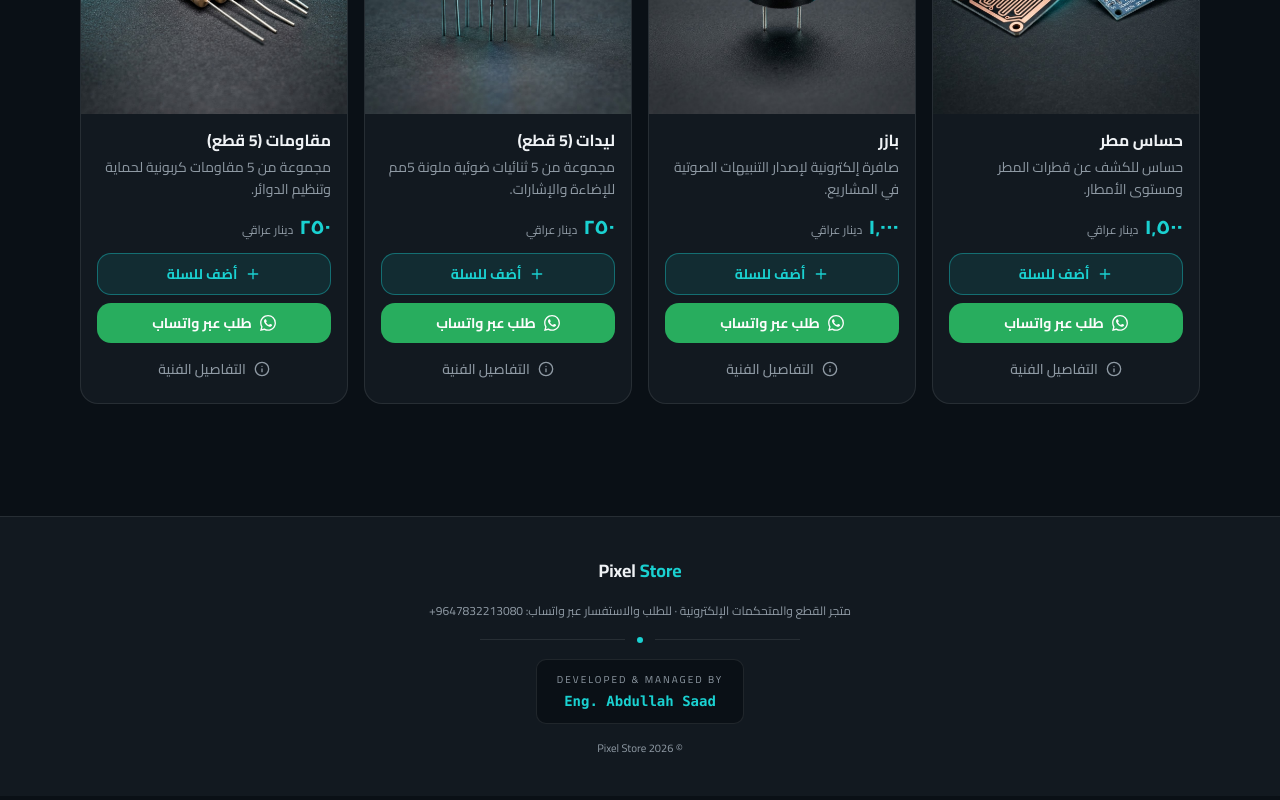
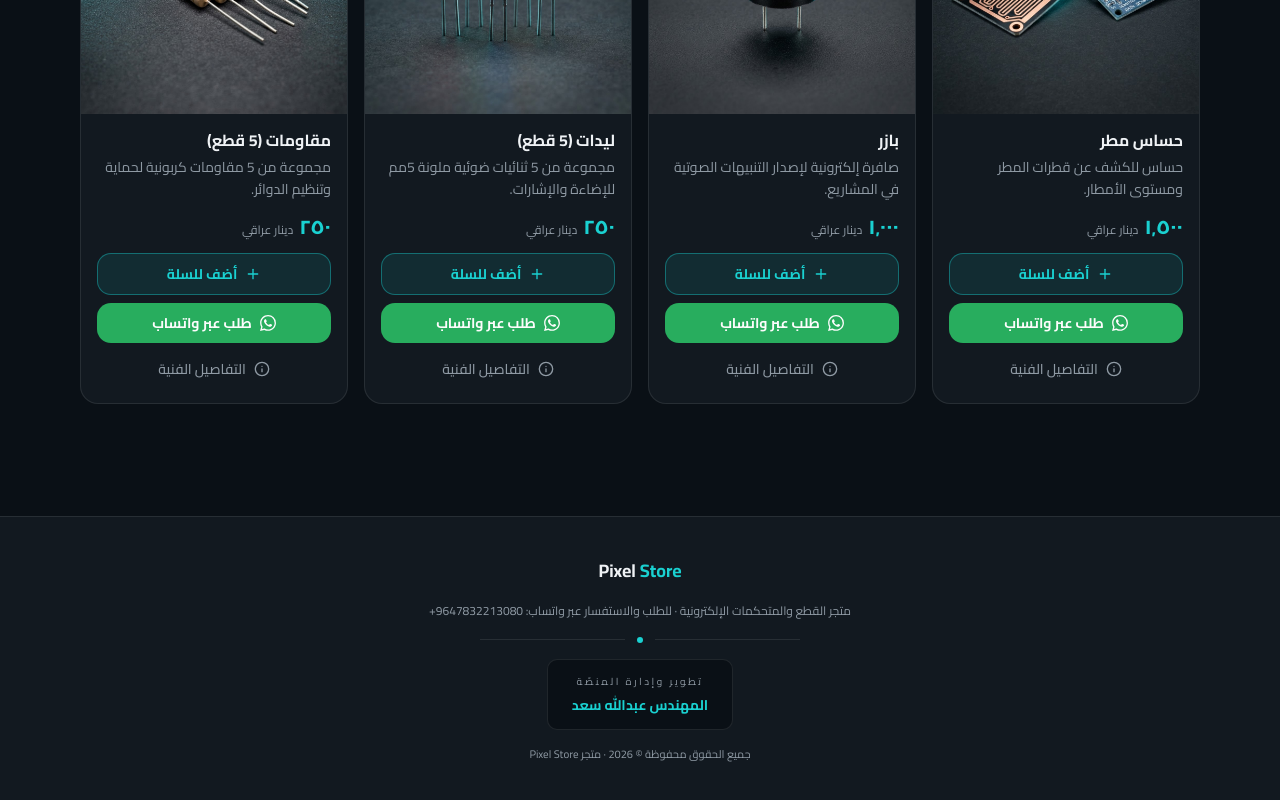
Before and after one commit to lynnhunki-source/Pixel-store-, a Next.js app: page / in a window 1280 px wide. Shown: the part 2457-3257 px from the top of the page. Built offline with nearby package versions, Linux system fonts and the light colour scheme.

Commit message:
Update page.tsx

```diff
--- a/app/page.tsx
+++ b/app/page.tsx
@@ -27,18 +27,15 @@ export default function Page() {
             <span className="h-px flex-1 bg-border" />
           </div>
 
-          <div
-            dir="ltr"
-            className="flex flex-col items-center gap-1 rounded-lg border border-border bg-background px-5 py-3"
-          >
-            <span className="text-[10px] uppercase tracking-[0.2em] text-muted-foreground">
-              Developed &amp; Managed by
+          <div className="flex flex-col items-center gap-1.5 rounded-lg border border-border bg-background px-6 py-3.5">
+            <span className="text-[10px] tracking-[0.25em] text-muted-foreground">
+              تطوير وإدارة المنصّة
             </span>
-            <span className="font-mono text-sm font-semibold text-primary">Eng. Abdullah Saad</span>
+            <span className="text-sm font-bold text-primary">المهندس عبدالله سعد</span>
           </div>
 
           <p className="text-[11px] text-muted-foreground">
-            © {new Date().getFullYear()} Pixel Store
+            جميع الحقوق محفوظة © {new Date().getFullYear()} · متجر Pixel Store
           </p>
         </div>
       </footer>
```
